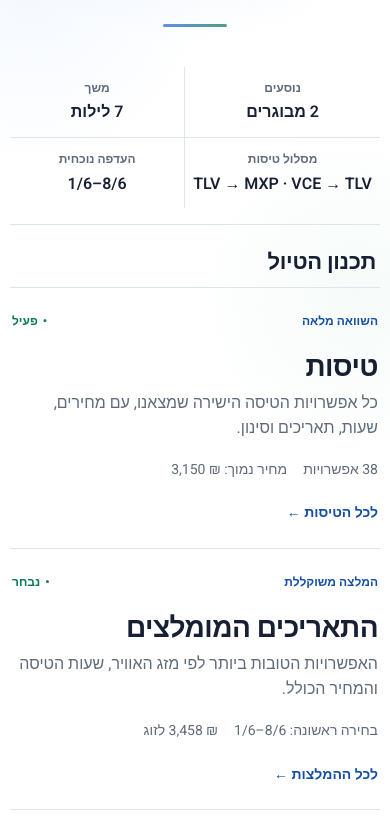
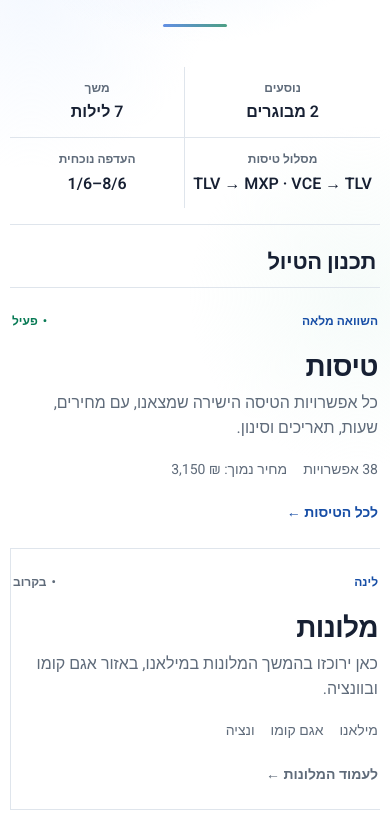
Before and after one commit to amordechai-dn/Italy, a website: page index.html in a window 390 px wide. Shown: the part 278-1100 px from the top of the page. Drawn offline with Linux system fonts and the light colour scheme.

Commit message:
Simplify dashboard planning cards

```diff
--- a/dashboard.css
+++ b/dashboard.css
@@ -22,7 +22,7 @@
 .journey-fact strong { font-size:var(--type-md); font-weight:var(--weight-semibold); }
 .dashboard-grid {
   display:grid;
-  grid-template-columns:repeat(2,minmax(0,1fr));
+  grid-template-columns:repeat(3,minmax(0,1fr));
   width:min(100%,var(--content-max-width));
   margin-inline:auto;
   border-top:1px solid var(--line);
@@ -32,7 +32,7 @@
   color:var(--text); border:0; border-bottom:1px solid var(--line); background:transparent;
   text-decoration:none; transition:color .18s ease,background .18s ease;
 }
-a.dashboard-card:nth-child(odd) { border-inline-end:1px solid var(--line); }
+a.dashboard-card:not(:last-child) { border-inline-end:1px solid var(--line); }
 a.dashboard-card:hover { color:var(--blue); background:color-mix(in srgb,var(--blue-soft) 42%,transparent); }
 a.dashboard-card:focus-visible { outline:3px solid color-mix(in srgb,var(--blue) 30%,transparent); outline-offset:3px; }
 .card-top { display:flex; align-items:center; justify-content:space-between; gap:12px; }
@@ -46,7 +46,11 @@
 .dashboard-card.is-future { background:transparent; }
 .dashboard-card.is-future .card-status { color:var(--muted); }
 .dashboard-card.is-future .card-action { color:var(--muted); }
-@media (max-width:900px) { .dashboard-grid { grid-template-columns:1fr 1fr; } }
+@media (max-width:900px) {
+  .dashboard-grid { grid-template-columns:1fr 1fr; }
+  a.dashboard-card { border-inline-end:0; }
+  a.dashboard-card:nth-child(odd) { border-inline-end:1px solid var(--line); }
+}
 @media (max-width:620px) {
   .journey-summary { grid-template-columns:1fr 1fr; padding-block:16px; }
   .journey-fact { padding:12px 8px; }
--- a/index.html
+++ b/index.html
@@ -13,7 +13,7 @@
   <link href="https://fonts.googleapis.com/css2?family=Heebo:wght@400;500;600;700;800&amp;display=swap" rel="stylesheet">
   <script src="theme.js?v=1"></script>
   <link rel="stylesheet" href="site.css?v=27">
-  <link rel="stylesheet" href="dashboard.css?v=9">
+  <link rel="stylesheet" href="dashboard.css?v=10">
   <script src="site.js?v=9" defer></script>
 </head>
 <body data-page="dashboard">
@@ -44,14 +44,6 @@
       <span class="card-action">לכל הטיסות ←</span>
     </a>
 
-    <a class="dashboard-card" href="flights/#recommended-dates">
-      <div class="card-top"><span class="card-kicker">המלצה משוקללת</span><span class="card-status">נבחר</span></div>
-      <h2>התאריכים המומלצים</h2>
-      <p>האפשרויות הטובות ביותר לפי מזג האוויר, שעות הטיסה והמחיר הכולל.</p>
-      <div class="card-meta"><span>בחירה ראשונה: <bdi dir="ltr">1/6–8/6</bdi></span><span><bdi dir="ltr">3,458 ₪</bdi> לזוג</span></div>
-      <span class="card-action">לכל ההמלצות ←</span>
-    </a>
-
     <a class="dashboard-card is-future" href="hotels/">
       <div class="card-top"><span class="card-kicker">לינה</span><span class="card-status">בקרוב</span></div>
       <h2>מלונות</h2>
```
